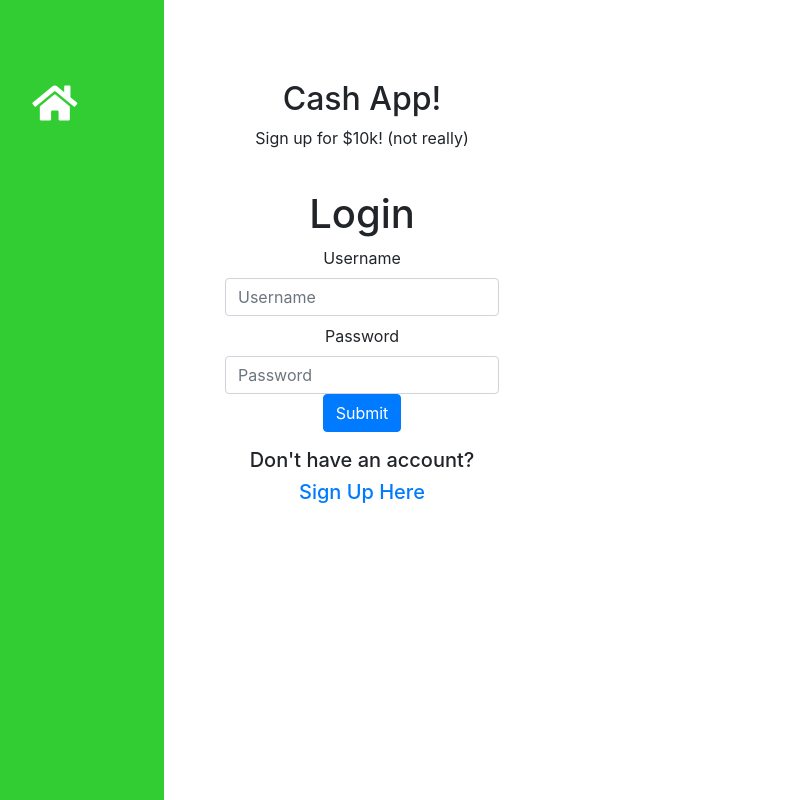
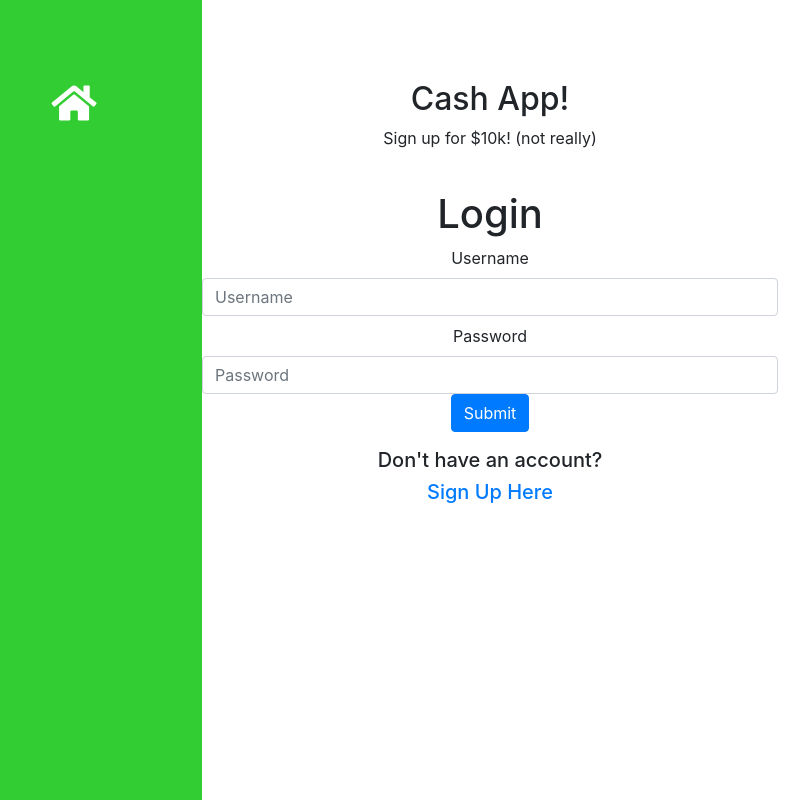
Before and after one commit to dmarket7/cash-app-react, a React (Create React App) app: page / in a window 1280 px wide. Shown: the whole page, without its empty margins (54-863 px from the left). Built offline with nearby package versions, Linux system fonts and the light colour scheme; no server answers.

Commit message:
Making changes to grid spacing for each route component (1fr for Nav, 4fr for main content)

```diff
--- a/src/App.css
+++ b/src/App.css
@@ -2,8 +2,9 @@
 
 .App {
   text-align: center;
-  display: flex;
-  justify-content: center;
+  display: grid;
+  grid-template-columns: 1fr 4fr;
+  /* justify-content: center; */
   /* align-items: stretch; */
 }
 
@@ -11,7 +12,7 @@
   height: 40vmin;
 }
 
-.App-header {
+/* .App-header {
   background-color: #282c34;
   min-height: 100vh;
   display: flex;
@@ -24,10 +25,10 @@
 
 .App-link {
   color: #09d3ac;
-}
+} */
 
 @media screen and (max-width: 480px) {
   .App {
-    justify-content: flex-end;
+    /* justify-content: flex-end; */
   }
 }
--- a/src/Components/Nav.css
+++ b/src/Components/Nav.css
@@ -1,14 +1,14 @@
 .home-container {
-  width: 17vw;
-  min-width: 75px;
+  width: 100%;
+  /* min-width: 75px; */
   height: 100vh;
   background-color: limegreen;
   padding-top: 5em;
-  display: block;
+
   overflow: hidden;
-  position: fixed;
-  top: 0;
-  left: 0;
+  /* position: fixed; */
+  /* top: 0; */
+  /* left: 0; */
   /* flex-direction: column; */
   /* justify-content: center; */
 }
--- a/src/Components/Payment.css
+++ b/src/Components/Payment.css
@@ -3,7 +3,7 @@
   justify-content: center;
   flex-wrap: wrap;
   padding: 3px 0;
-  margin: 2px 0 0 17vw;
+  margin: 2px 0 0 0;
   border: solid 1px #555;
   border-radius: 2px;
   width: 83vw;
--- a/src/Components/Routes.js
+++ b/src/Components/Routes.js
@@ -9,7 +9,6 @@
 function Routes() {
 
   return (
-    <div className='routes-container'>
     <Switch >
       <Route exact path="/"
         render={() => <Login />}/>
@@ -23,7 +22,6 @@
         render={() => <Home /> }/>
       <Redirect to="/" />
     </Switch>
-    </div>
   );
 }
 
--- a/src/Components/SendPayment.css
+++ b/src/Components/SendPayment.css
@@ -1,9 +1,13 @@
 .payment-container {
-  margin: 5em 30vw 0 0;
+  margin: 5em 0 0 0;
+  /* width: 83vw; */
+  padding: 0 20%;
 }
 
 @media screen and (max-width: 650px) {
   .payment-container {
     margin-right: 2em;
+    /* width: 70vw; */
+    padding: 0 5%;
   }
 }
```
Lines whose indentation alone changed are shown as unchanged.
